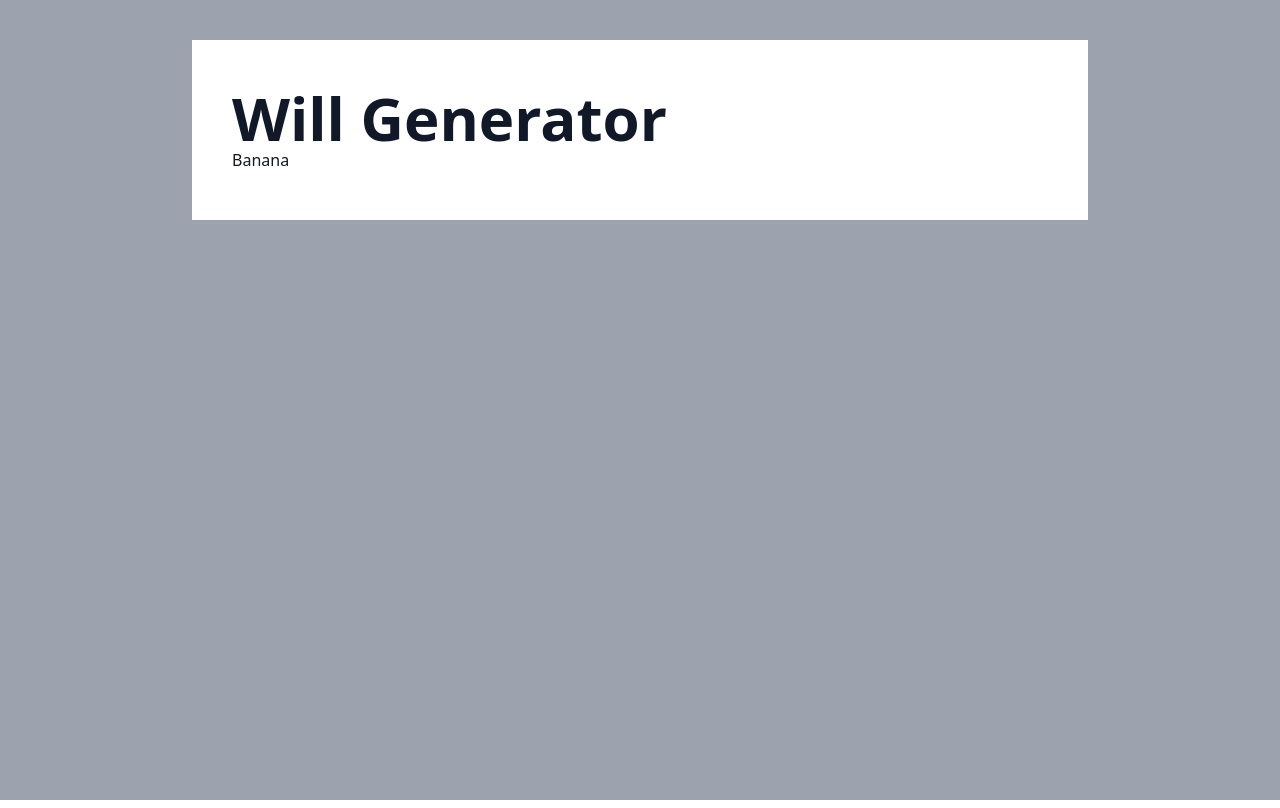
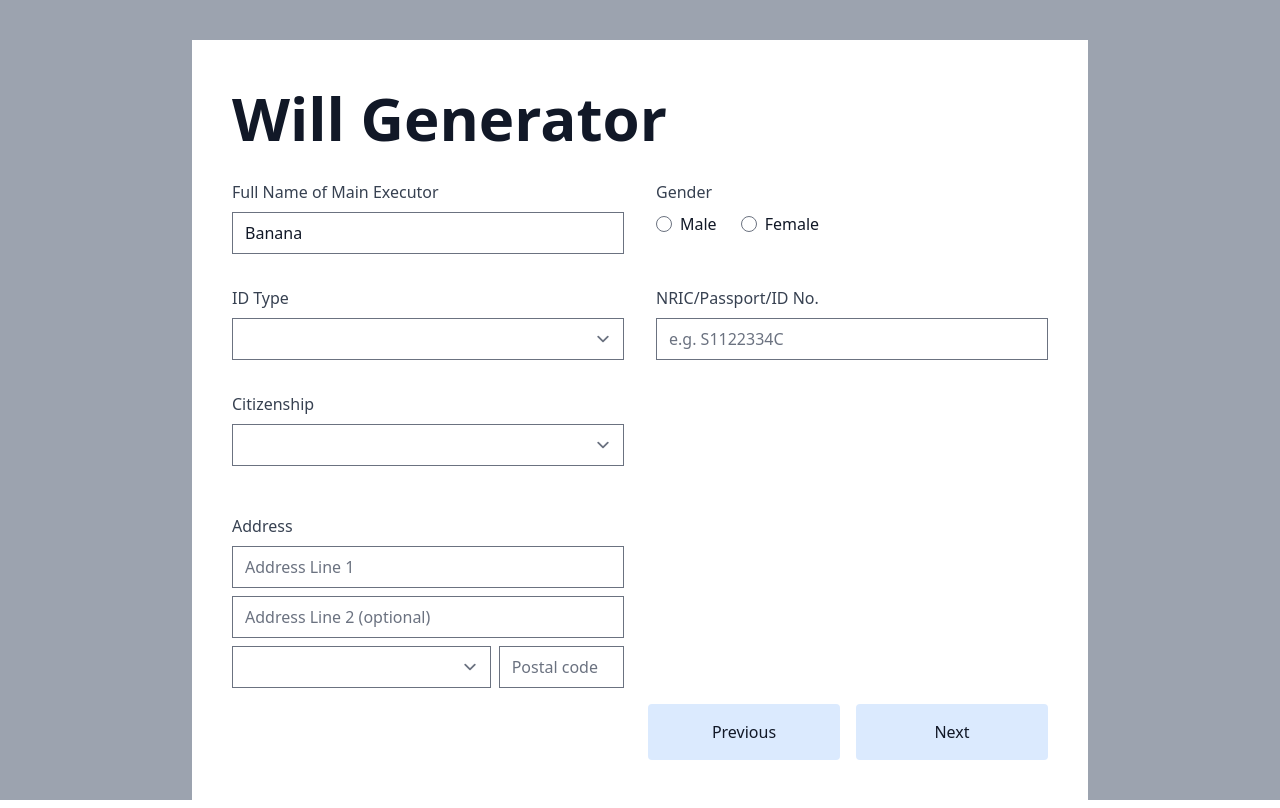
Before and after one commit to yjsoon/willgen, a Next.js app: page /page2 in a window 1280 px wide. Built offline with nearby package versions, Linux system fonts and the light colour scheme.

Commit message:
Some refactoring into components

```diff
--- /dev/null
+++ b/components/NavButtons.js
@@ -0,0 +1,24 @@
+import Link from "next/link";
+
+const NavButtons = ({ prev, next }) => {
+  return (
+    <div className="flex justify-end">
+      {prev && (
+        <Link href={prev}>
+          <button className="p-4 rounded bg-blue-100 border-red-400 mt-4 w-48 mr-4">
+            Previous
+          </button>
+        </Link>
+      )}
+      {next && (
+        <Link href={next}>
+          <button className="p-4 rounded bg-blue-100 border-red-400 mt-4 w-48">
+            Next
+          </button>
+        </Link>
+      )}
+    </div>
+  );
+};
+
+export default NavButtons;
--- /dev/null
+++ b/components/PersonAdder.js
@@ -0,0 +1,42 @@
+import PersonInputText from "../components/PersonInputText";
+import PersonGenderRadio from "../components/PersonGenderRadio";
+import PersonDropDown from "../components/PersonDropDown";
+import { idTypes } from "../constants/idTypes";
+import { countries } from "../constants/countries";
+
+const PersonAdder = ({ person, setPerson, description }) => {
+  return (
+    <section className="grid grid-cols-1 md:grid-cols-2 md:gap-x-8 items-start mb-4">
+      <PersonInputText
+        description={description}
+        person={person}
+        keyName="name"
+        setPerson={setPerson}
+      />
+      <PersonGenderRadio person={person} setPerson={setPerson} />
+      <PersonDropDown
+        description="ID Type"
+        person={person}
+        setPerson={setPerson}
+        keyName="idType"
+        values={idTypes}
+      />
+      <PersonInputText
+        description="NRIC/Passport/ID No."
+        person={person}
+        keyName="id"
+        setPerson={setPerson}
+        placeholder="e.g. S1122334C"
+      />
+      <PersonDropDown
+        description="Citizenship"
+        person={person}
+        setPerson={setPerson}
+        keyName="citizenship"
+        values={countries}
+      />
+    </section>
+  );
+};
+
+export default PersonAdder;
--- a/contexts/AppContext.js
+++ b/contexts/AppContext.js
@@ -9,7 +9,7 @@ const AppContextProvider = ({ children }) => {
   const [beneficiaries, setBeneficaries] = useState([{ ...personTemplate }]);
 
   return (
-    <AppContext.Provider value={{ author, setAuthor }}>
+    <AppContext.Provider value={{ author, setAuthor, executors, setExecutors }}>
       {children}
     </AppContext.Provider>
   );
--- a/pages/index.js
+++ b/pages/index.js
@@ -1,13 +1,11 @@
 import Head from "next/head";
+
 import { useEffect } from "react";
-import PersonInputText from "../components/PersonInputText";
 import { useAppContext } from "../contexts/AppContext";
-import PersonGenderRadio from "../components/PersonGenderRadio";
-import PersonDropDown from "../components/PersonDropDown";
-import { idTypes } from "../constants/idTypes";
-import { countries } from "../constants/countries";
+
+import PersonAdder from "../components/PersonAdder";
 import PersonAddress from "../components/PersonAddress";
-import Link from "next/link";
+import NavButtons from "../components/NavButtons";
 
 export default function Home() {
   const { author, setAuthor } = useAppContext();
@@ -25,45 +23,15 @@ export default function Home() {
       <Head>
         <title>Will Generator - Page 1</title>
       </Head>
-      <section className="grid grid-cols-1 md:grid-cols-2 md:gap-x-8 items-start mb-4">
-        <PersonInputText
-          description="Full Name"
-          person={author}
-          keyName="name"
-          setPerson={setAuthor}
-        />
-        <PersonGenderRadio person={author} setPerson={setAuthor} />
-        <PersonDropDown
-          description="ID Type"
-          person={author}
-          setPerson={setAuthor}
-          keyName="idType"
-          values={idTypes}
-        />
-        <PersonInputText
-          description="NRIC/Passport/ID No."
-          person={author}
-          keyName="id"
-          setPerson={setAuthor}
-          placeholder="e.g. S1122334C"
-        />
-        <PersonDropDown
-          description="Citizenship"
-          person={author}
-          setPerson={setAuthor}
-          keyName="citizenship"
-          values={countries}
-        />
-      </section>
+      <PersonAdder
+        person={author}
+        setPerson={setAuthor}
+        description="Full Name"
+      />
       <section className="grid grid-cols-1 md:grid-cols-2 md:gap-x-8 items-start">
         <PersonAddress person={author} setPerson={setAuthor} />
       </section>
-      <br />
-      <Link href="/page2">
-        <button className="p-4 rounded bg-blue-100 border-red-400 mt-4 w-48">
-          Next
-        </button>
-      </Link>
+      <NavButtons next="page2" />
     </>
   );
 }
--- a/pages/page2.js
+++ b/pages/page2.js
@@ -1,9 +1,35 @@
+import Head from "next/head";
+
+import { useEffect } from "react";
 import { useAppContext } from "../contexts/AppContext";
 
+import PersonAdder from "../components/PersonAdder";
+import PersonAddress from "../components/PersonAddress";
+import NavButtons from "../components/NavButtons";
+
 const Page2 = () => {
-  const { author, setAuthor } = useAppContext();
+  const { executors, setExecutors } = useAppContext();
+  let executor = executors[0];
+  let setExecutor = (executor) => {
+    setExecutors([executor]);
+  };
 
-  return <div>{author.name}</div>;
+  return (
+    <>
+      <Head>
+        <title>Will Generator - Page 2</title>
+      </Head>
+      <PersonAdder
+        person={executor}
+        setPerson={setExecutor}
+        description="Full Name of Main Executor"
+      />
+      <section className="grid grid-cols-1 md:grid-cols-2 md:gap-x-8 items-start">
+        <PersonAddress person={executor} setPerson={setExecutor} />
+      </section>
+      <NavButtons prev="/" next="page3" />
+    </>
+  );
 };
 
 export default Page2;
```
Also changed, not shown: 1 other file (tests, documents, lock files or other folders).
